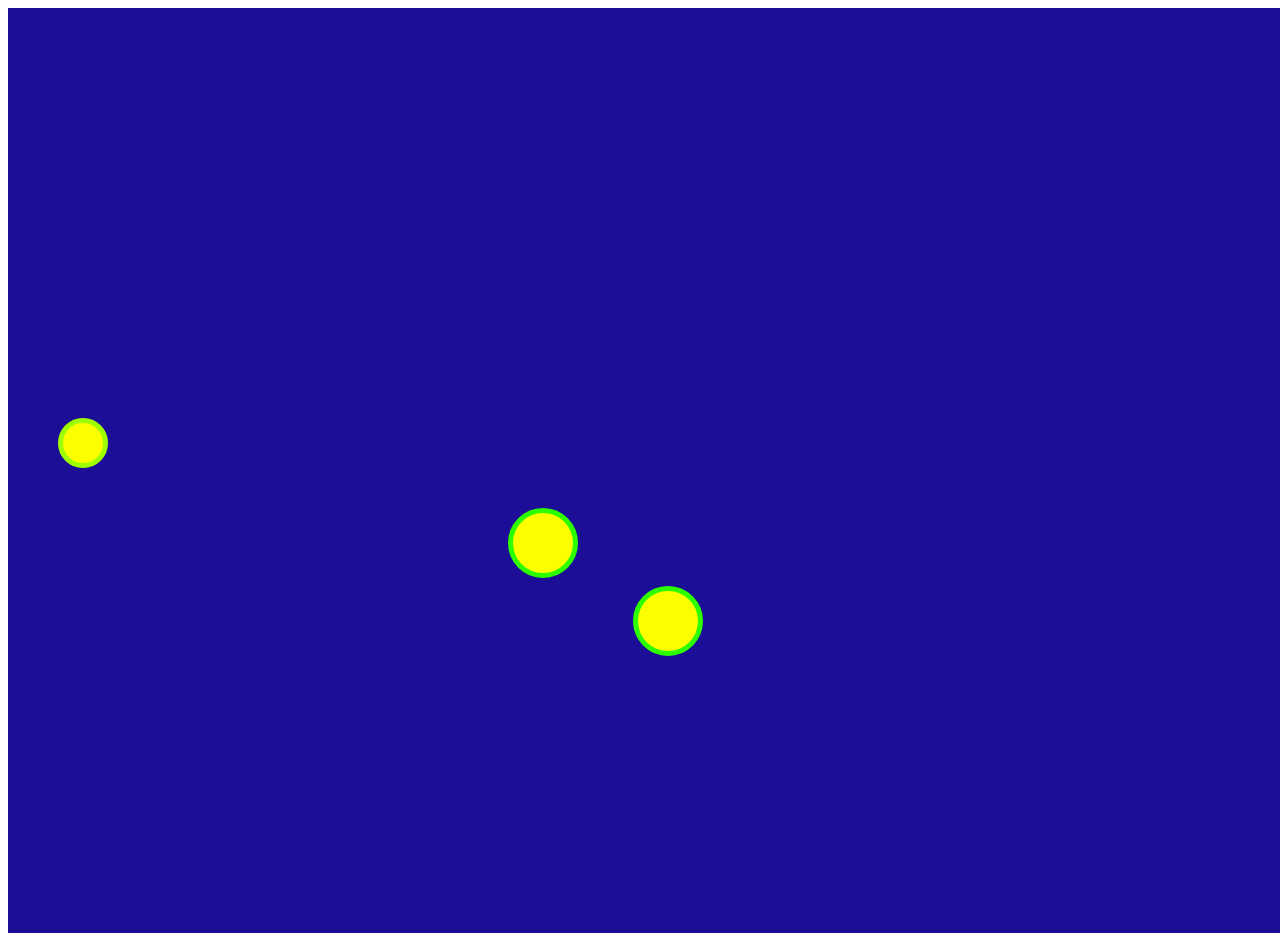
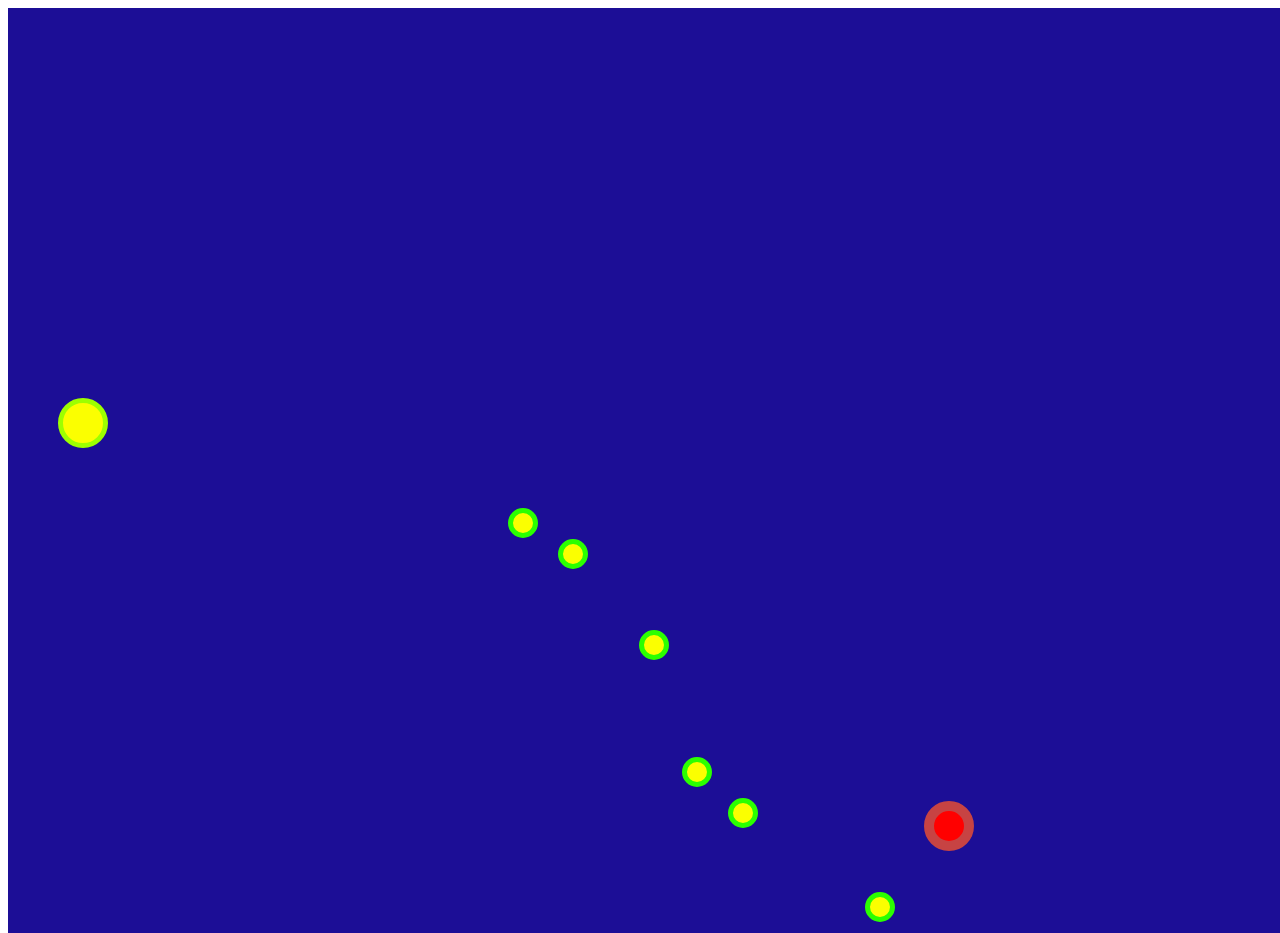
Before and after one commit to dvd770/game, an Angular app: page / in a window 1280 px wide. Shown: the top 933 px of the page. Built offline with nearby package versions, Linux system fonts and the light colour scheme.

Commit message:
normal size

```diff
--- a/src/app/directives/enemy-contrller.directive.ts
+++ b/src/app/directives/enemy-contrller.directive.ts
@@ -25,15 +25,10 @@ export class EnemyContrllerDirective {
   ngOnInit() {
     const enemyElementR = this.el.nativeElement;
     this.elementsPositionService.enemyElementSetter = enemyElementR;
-  }
-
-  @HostListener('window:click') mousedown() {
     let enemy = this.el.nativeElement;
     let energy = this.elementsPositionService.energyElementGetter;
-
     let i = -1;
-
-    const f = () => {
+    const enemyToNextEnergy = () => {
       i = (i + 1) % energy.length;
       let tergetX = this.gnericFuncsService.getTranslateXValue(
         energy[i].style.transform
@@ -42,17 +37,21 @@ export class EnemyContrllerDirective {
         energy[i].style.transform
       );
       console.log(energy[i], i);
-      let yPos = tergetY; //- enemyHeightWidth - playerHeightWidth + 100;
-      let xPos = tergetX; //- enemyHeightWidth - playerHeightWidth + 30;
+      let energyHeightWidth = 50;
+      let enemyHeightWidth = 50;
+      let yPos = tergetY - energyHeightWidth - enemyHeightWidth + 100;
+      let xPos = tergetX - energyHeightWidth - enemyHeightWidth + 30;
 
       let posXY = 'translate3d(' + xPos + 'px,' + yPos + 'px,0)';
       this.renderer.setStyle(enemy, 'transform', posXY);
       console.log(
         this.elementsPositionService.enemyElementGetter.style.transform
       );
-      setTimeout(f, 1000);
+      setTimeout(enemyToNextEnergy, 1000);
     };
-    f();
+    enemyToNextEnergy();
     this.elementsPositionService.enemyElementSetter = enemy;
   }
+
+  @HostListener('window:click') mousedown() {}
 }
--- a/src/app/enemy/enemy.component.css
+++ b/src/app/enemy/enemy.component.css
@@ -2,12 +2,12 @@
   position: absolute;
   border: rgb(199, 67, 67) 10px solid;
   border-radius: 100px;
-  height: 100px;
-  width: 100px;
+  height: 30px;
+  width: 30px;
   right: 100px;
   top: 10px;
   left: 100px;
   background-color: rgb(255, 0, 0);
   transform: translate3d(2205px, 1276px, 0px);
-  transition: 0.3s ease-in;
+  transition: 0.3s;
 }
--- a/src/app/power-element/power-element.component.css
+++ b/src/app/power-element/power-element.component.css
@@ -2,9 +2,8 @@
   position: relative;
   border: rgb(43, 255, 0) 5px solid;
   border-radius: 50px;
-  height: 60px;
-  width: 60px;
+  height: 20px;
+  width: 20px;
   background-color: rgb(251, 255, 0);
-  /* transform: translate3d(500px, 500px, 0); */
   transition: 0.3s;
 }
--- a/src/app/power-element/power-element.component.ts
+++ b/src/app/power-element/power-element.component.ts
@@ -28,9 +28,9 @@ export class PowerElementComponent implements AfterViewInit {
     },
   ];
   ngAfterViewInit() {
-    for (let i = 0; i < 4; i++) {
-      let randomY = Math.floor(Math.random() * 500);
-      let randomX = Math.floor(Math.random() * 500);
+    for (let i = 0; i < 10; i++) {
+      let randomY = Math.floor(Math.random() * 100);
+      let randomX = Math.floor(Math.random() * 200);
       this.posY += randomY;
       this.posX += randomX;
       let energyArr = {
```
